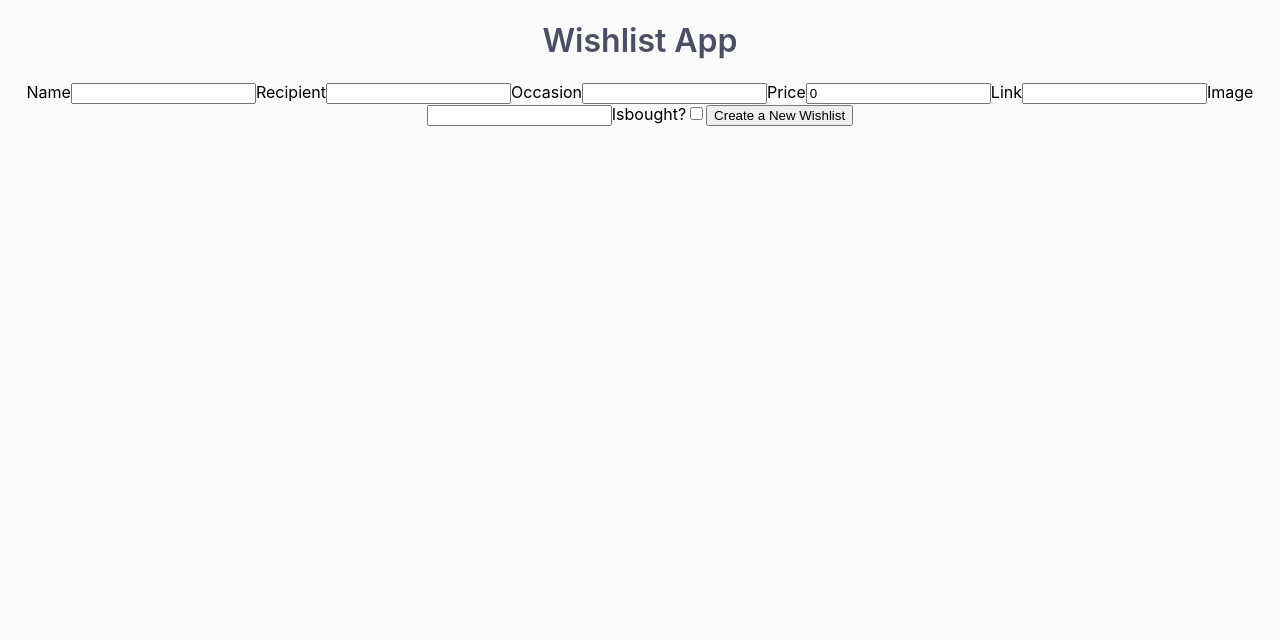
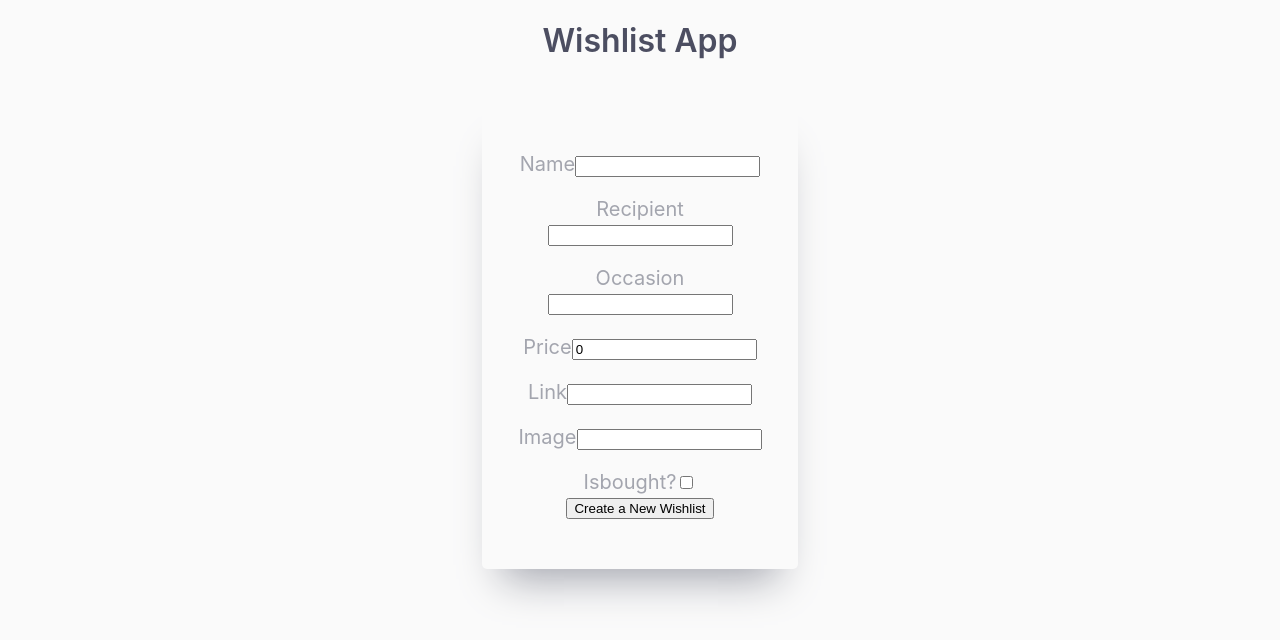
Before and after one commit to methak/mern-lab-frontend, a React (Create React App) app: page /wishlist/new in a window 1280 px wide. Shown: the top 640 px of the page. Built offline with nearby package versions, Linux system fonts and the light colour scheme.

Commit message:
styling newform.js

```diff
--- a/src/components/ItemDetail.css
+++ b/src/components/ItemDetail.css
@@ -18,11 +18,10 @@
 .card p {
     color: var(--grayishBlue);
     font-size: 20px;
-    color: black;
 }
 
 .card span{
-    color: hsl(229, 6%, 66%);
+    color: hsl(234, 12%, 34%);
 }
 
 .card {
--- a/src/components/ItemDetail.js
+++ b/src/components/ItemDetail.js
@@ -20,13 +20,13 @@ function ItemDetail(props) {
     return (
         <div className='wrapper'>
             <div className="card">
-                <h1 className='card__title'>Detail Page</h1>
-                <p className='card__name'><span className='span'>Name:</span> {wishlist.name}</p>
-                <p className='card__recipient'><span className='span'>Recipient:</span> {wishlist.recipient}</p>
-                <p className='card__occasion'><span className='span'>Occasion:</span> {wishlist.occasion}</p>
-                <p className='card__price'><span className='span'>Price: </span> ${wishlist.price}</p>
-                <p className='card__link'><span className='span'>Link:</span> {wishlist.link}</p>
-                <p className='card__isbought'><span className='span'>isBought:</span> {wishlist.isBought ? "True" : "False"}</p>
+                <h1>Detail Page</h1>
+                <p><span className='span'>Name:</span> {wishlist.name}</p>
+                <p><span className='span'>Recipient:</span> {wishlist.recipient}</p>
+                <p><span className='span'>Occasion:</span> {wishlist.occasion}</p>
+                <p><span className='span'>Price: </span> ${wishlist.price}</p>
+                <p><span className='span'>Link:</span> {wishlist.link}</p>
+                <p><span className='span'>isBought:</span> {wishlist.isBought ? "True" : "False"}</p>
                 <div>
                     <button className="btn"><Link to={"/wishlist"}>Go Back </Link></button>
                     <button className="btn"><Link to={`/wishlist/${wishlist._id}/edit`}>Edit this Item </Link></button>
--- a/src/components/NewForm.css
+++ b/src/components/NewForm.css
@@ -0,0 +1,65 @@
+:root {
+    --red: hsl(0, 78%, 62%);
+    --cyan: hsl(180, 62%, 55%);
+    --orange: hsl(34, 97%, 64%);
+    --blue: hsl(212, 86%, 64%);
+    --varyDarkBlue: hsl(234, 12%, 34%);
+    --grayishBlue: hsl(229, 6%, 66%);
+    --veryLightGray: hsl(0, 0%, 98%);
+    --weight1: 200;
+    --weight2: 400;
+    --weight3: 600;
+}
+
+.App {
+    background-color: var(--veryLightGray);
+    text-align: center;
+}
+.wrapper{
+    text-align: center;
+}
+.card p {
+    color: var(--grayishBlue);
+}
+
+.card {
+    border-radius: 5px;
+    box-shadow: 0px 30px 40px -20px var(--grayishBlue);
+    padding: 30px;
+    margin: 20px;
+}
+
+.cyan {
+    border-top: 3px solid var(--cyan);
+}
+
+.red {
+    border-top: 3px solid var(--red);
+}
+
+.blue {
+    border-top: 3px solid var(--blue);
+}
+
+.orange {
+    border-top: 3px solid var(--orange);
+}
+
+h2 {
+    color: var(--varyDarkBlue);
+    font-weight: var(--weight3);
+}
+
+@media (min-width: 950px) {
+    .wrapper {
+        display: flex;
+        justify-content: center;
+        flex-wrap: wrap;
+    }
+    .card {
+        width: 20%;
+        overflow: hidden;
+        position: relative;
+        cursor: pointer;
+    }
+}
--- a/src/components/NewForm.js
+++ b/src/components/NewForm.js
@@ -15,7 +15,7 @@ const NewForm = (props) => {
   })
 
   const handleChange = (e) => {
-    setInput({ ...input,[e.target.name]: e.target.value,})
+    setInput({ ...input, [e.target.name]: e.target.value, })
   }
   const handleCheckBox = (e) =>
     setInput({ ...input, isbought: !input.isbought });
@@ -44,23 +44,41 @@ const addItem = async (data) => {
   }
 
   return (
+    <div className='wrapper'>
+      <div className='card'>
         <form onSubmit={handleSubmit}>
+          <p>
           <label htmlFor="name">Name</label>
           <input name="name" id="name" value={input.name} onChange={handleChange} />
+          </p>
+          <p>
           <label htmlFor="recipient">Recipient</label>
           <input name="recipient" id="recipient" value={input.recipient} onChange={handleChange} />
+          </p>
+          <p>
           <label htmlFor="occasion">Occasion</label>
           <input name="occasion" id="occasion" value={input.occasion} onChange={handleChange} />
+          </p>
+          <p>
           <label htmlFor="price">Price</label>
           <input type="number" name="price" id="price" value={input.price} onChange={handleChange} />
+          </p>
+          <p>
           <label htmlFor="link">Link</label>
           <input type="text" name="link" id="link" value={input.link} onChange={handleChange} />
+          </p>
+          <p>
           <label htmlFor="img">Image</label>
           <input type="text" name="img" id="img" value={input.img} onChange={handleChange} />
+          </p>
+          <p>
           <label htmlFor="isbought">Isbought?</label>
-    <input type="checkbox" name="isBought" onChange={handleCheckBox}/>
-    <input type="submit" value="Create a New Wishlist"/>
+          <input type="checkbox" name="isBought" onChange={handleCheckBox} />
+          <input type="submit" value="Create a New Wishlist" />
+          </p>
         </form>
+      </div>
+    </div>
   )
 };
 
```
Lines whose indentation alone changed are shown as unchanged.
